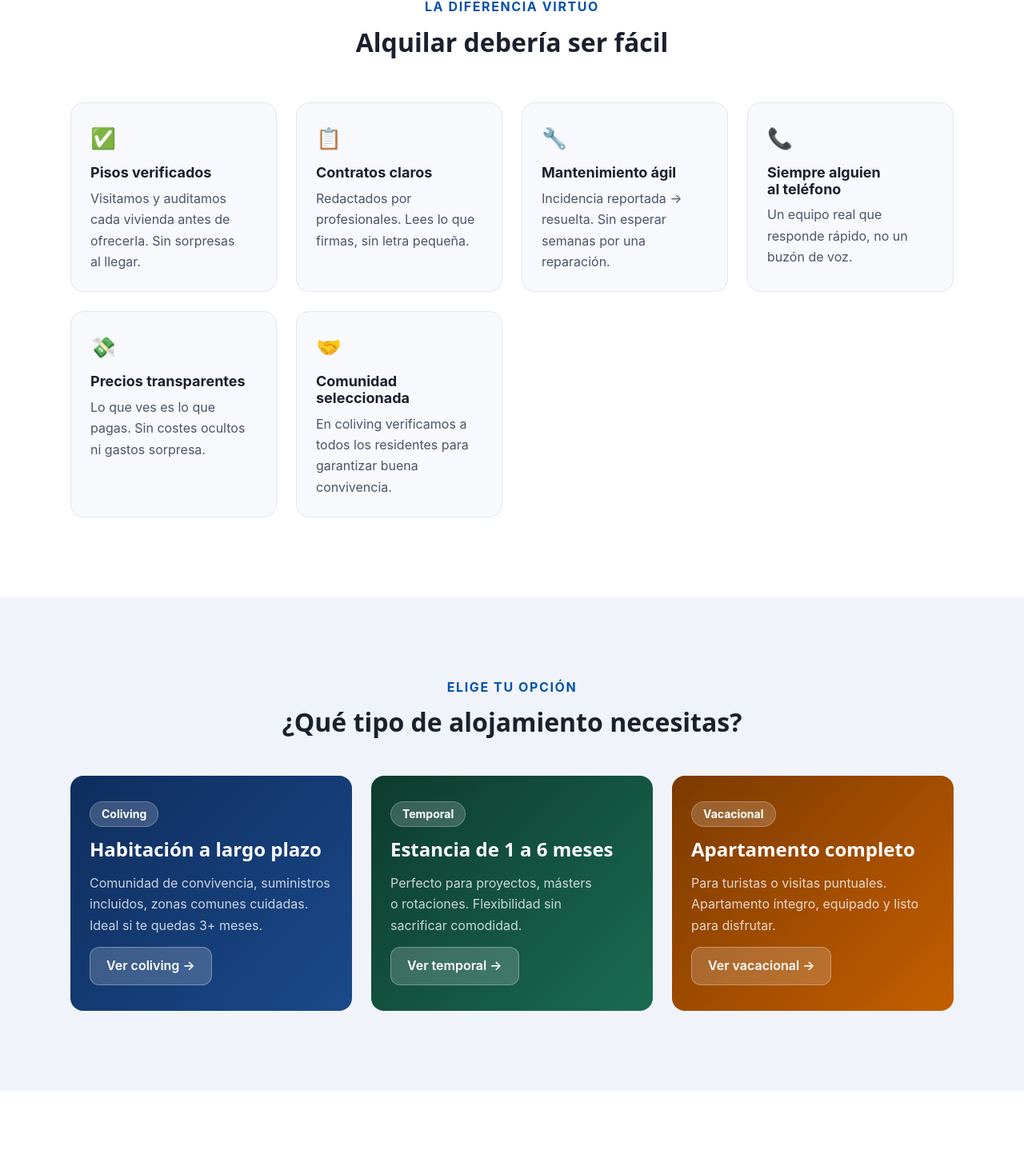
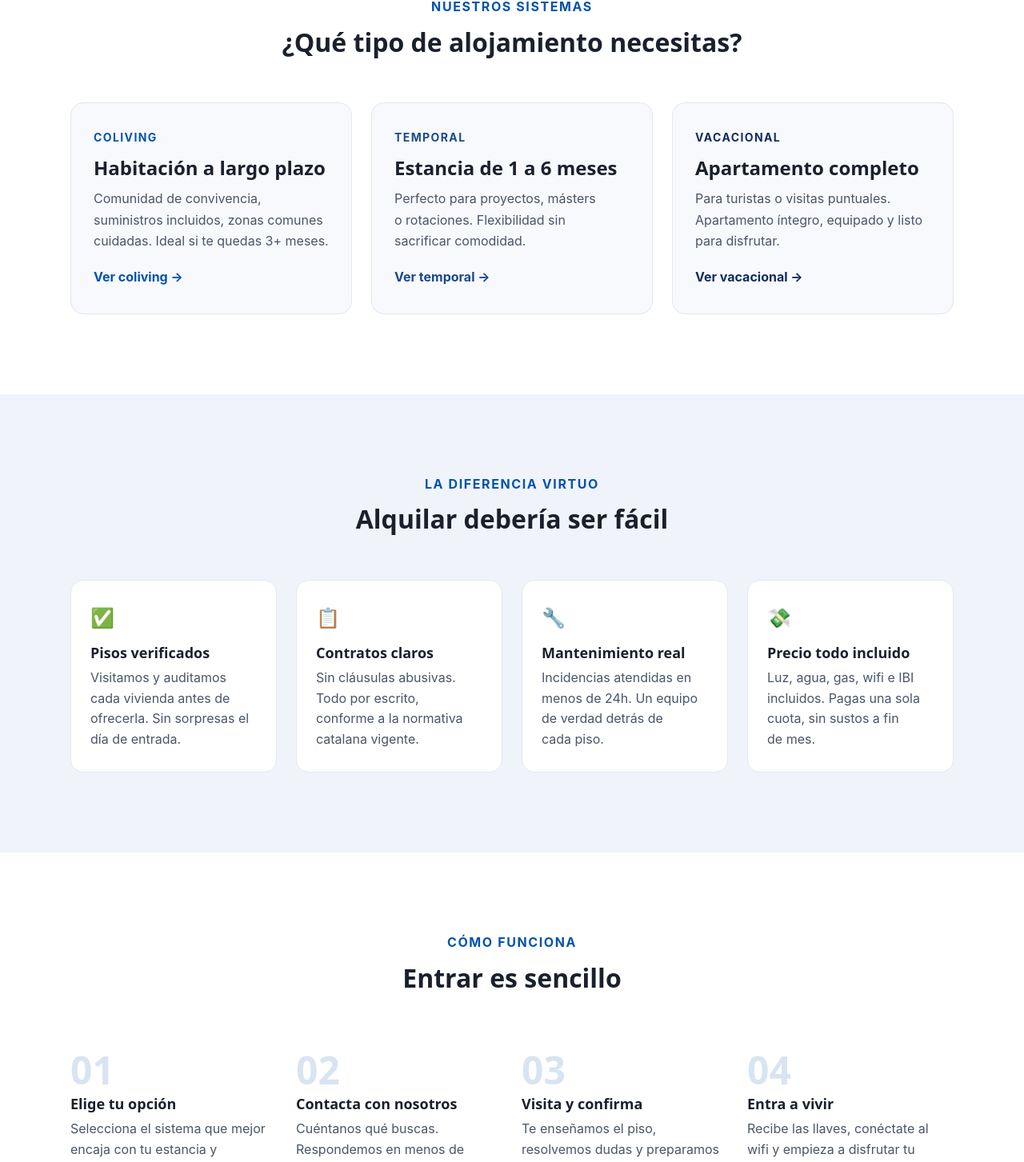
Before and after one commit to viviendasvirtuo/web-viviendasvirtuo, a Next.js app: page /inquilinos in a window 1280 px wide. Shown: the part 859-2312 px from the top of the page at 80% size. Built offline with nearby package versions, Linux system fonts and the light colour scheme; a web font is replaced by a local one.

Commit message:
refactor: mueve HabitacionesDestacadas a /coliving y reordena /inquilinos
- Elimina HabitacionesDestacadas de la homepage
- Añade sección de habitaciones coliving en /coliving (entre Para quién y Otros sistemas)
- Reordena /inquilinos: Elige tu opción sube, La diferencia Virtuo baja

```diff
--- a/app/inquilinos/page.tsx
+++ b/app/inquilinos/page.tsx
@@ -29,14 +29,56 @@ export default function InquilinosPage() {
               Habitaciones y apartamentos con gestión profesional. Sin pisos mal mantenidos, sin propietarios que no cogen el teléfono. Solo calidad y tranquilidad.
             </p>
             <div style={{ display: 'flex', gap: '16px', flexWrap: 'wrap' }}>
-              <Link href="/contacto" style={{ display: 'inline-flex', alignItems: 'center', gap: '8px', background: 'white', color: '#1a2540', fontWeight: 700, padding: '14px 28px', borderRadius: 'var(--radius-lg)', textDecoration: 'none', fontSize: 'var(--text-base)' }}>Ver opciones disponibles</Link>
-              <a href="#opciones" style={{ display: 'inline-flex', alignItems: 'center', gap: '8px', border: '1.5px solid rgba(255,255,255,0.4)', color: 'white', background: 'rgba(255,255,255,0.08)', backdropFilter: 'blur(8px)', fontWeight: 600, padding: '14px 28px', borderRadius: 'var(--radius-lg)', textDecoration: 'none', fontSize: 'var(--text-base)' }}>¿Qué tipo busco?</a>
+              <a href="#opciones" style={{ display: 'inline-flex', alignItems: 'center', gap: '8px', background: 'white', color: '#1a2540', fontWeight: 700, padding: '14px 28px', borderRadius: 'var(--radius-lg)', textDecoration: 'none', fontSize: 'var(--text-base)' }}>Ver opciones disponibles</a>
+              <Link href="/contacto" style={{ display: 'inline-flex', alignItems: 'center', gap: '8px', border: '1.5px solid rgba(255,255,255,0.4)', color: 'white', background: 'rgba(255,255,255,0.08)', backdropFilter: 'blur(8px)', fontWeight: 600, padding: '14px 28px', borderRadius: 'var(--radius-lg)', textDecoration: 'none', fontSize: 'var(--text-base)' }}>Contáctanos</Link>
             </div>
           </div>
         </section>
 
-        {/* POR QUÉ VIRTUO */}
-        <section style={{ padding: 'clamp(60px,8vw,100px) 0', background: 'var(--color-bg)' }}>
+        {/* ELIGE TU OPCIÓN — primera sección, ancla #opciones */}
+        <section id="opciones" style={{ padding: 'clamp(60px,8vw,100px) 0', background: 'var(--color-bg)' }}>
+          <div className="container">
+            <div style={{ textAlign: 'center', marginBottom: '56px' }}>
+              <p style={{ color: 'var(--color-primary)', fontWeight: 700, fontSize: 'var(--text-sm)', letterSpacing: '0.1em', textTransform: 'uppercase', marginBottom: '12px' }}>Nuestros sistemas</p>
+              <h2 style={{ fontFamily: 'var(--font-display)', fontSize: 'clamp(1.6rem,2.5vw,2.2rem)', fontWeight: 800, color: 'var(--color-text)', lineHeight: 1.2 }}>¿Qué tipo de alojamiento necesitas?</h2>
+            </div>
+            <div style={{ display: 'grid', gridTemplateColumns: 'repeat(auto-fit, minmax(min(300px,100%), 1fr))', gap: '24px' }}>
+              {[
+                {
+                  label: 'Coliving',
+                  subtitle: 'Habitación a largo plazo',
+                  desc: 'Comunidad de convivencia, suministros incluidos, zonas comunes cuidadas. Ideal si te quedas 3+ meses.',
+                  href: '/coliving',
+                  color: '#0453ab',
+                },
+                {
+                  label: 'Temporal',
+                  subtitle: 'Estancia de 1 a 6 meses',
+                  desc: 'Perfecto para proyectos, másters o rotaciones. Flexibilidad sin sacrificar comodidad.',
+                  href: '/temporal',
+                  color: '#1a4a8a',
+                },
+                {
+                  label: 'Vacacional',
+                  subtitle: 'Apartamento completo',
+                  desc: 'Para turistas o visitas puntuales. Apartamento íntegro, equipado y listo para disfrutar.',
+                  href: '/vacacional',
+                  color: '#0f2d5e',
+                },
+              ].map((op) => (
+                <div key={op.label} style={{ background: 'var(--color-surface)', border: '1px solid var(--color-border)', borderRadius: 'var(--radius-xl)', padding: '32px 28px', display: 'flex', flexDirection: 'column', gap: '12px' }}>
+                  <p style={{ color: op.color, fontWeight: 700, fontSize: 'var(--text-xs)', letterSpacing: '0.1em', textTransform: 'uppercase', margin: 0 }}>{op.label}</p>
+                  <h3 style={{ fontFamily: 'var(--font-display)', fontSize: 'var(--text-lg)', fontWeight: 800, color: 'var(--color-text)', margin: 0 }}>{op.subtitle}</h3>
+                  <p style={{ fontSize: 'var(--text-sm)', color: 'var(--color-text-muted)', lineHeight: 1.65, margin: 0 }}>{op.desc}</p>
+                  <Link href={op.href} style={{ marginTop: 'auto', paddingTop: '8px', color: op.color, fontWeight: 700, fontSize: 'var(--text-sm)', textDecoration: 'none' }}>Ver {op.label.toLowerCase()} →</Link>
+                </div>
+              ))}
+            </div>
+          </div>
+        </section>
+
+        {/* LA DIFERENCIA VIRTUO */}
+        <section style={{ padding: 'clamp(60px,8vw,100px) 0', background: '#f0f4fa' }}>
           <div className="container">
             <div style={{ textAlign: 'center', marginBottom: '56px' }}>
               <p style={{ color: 'var(--color-primary)', fontWeight: 700, fontSize: 'var(--text-sm)', letterSpacing: '0.1em', textTransform: 'uppercase', marginBottom: '12px' }}>La diferencia Virtuo</p>
@@ -44,53 +86,15 @@ export default function InquilinosPage() {
             </div>
             <div style={{ display: 'grid', gridTemplateColumns: 'repeat(auto-fit, minmax(240px,1fr))', gap: '24px' }}>
               {[
-                { icon: '✅', title: 'Pisos verificados', desc: 'Visitamos y auditamos cada vivienda antes de ofrecerla. Sin sorpresas al llegar.' },
-                { icon: '📋', title: 'Contratos claros', desc: 'Redactados por profesionales. Lees lo que firmas, sin letra pequeña.' },
-                { icon: '🔧', title: 'Mantenimiento ágil', desc: 'Incidencia reportada → resuelta. Sin esperar semanas por una reparación.' },
-                { icon: '📞', title: 'Siempre alguien al teléfono', desc: 'Un equipo real que responde rápido, no un buzón de voz.' },
-                { icon: '💸', title: 'Precios transparentes', desc: 'Lo que ves es lo que pagas. Sin costes ocultos ni gastos sorpresa.' },
-                { icon: '🤝', title: 'Comunidad seleccionada', desc: 'En coliving verificamos a todos los residentes para garantizar buena convivencia.' },
-              ].map((item, i) => (
-                <div key={i} style={{ background: 'var(--color-surface)', border: '1px solid var(--color-border)', borderRadius: 'var(--radius-xl)', padding: '24px' }}>
-                  <div style={{ fontSize: '1.6rem', marginBottom: '12px' }}>{item.icon}</div>
-                  <h3 style={{ fontWeight: 700, fontSize: 'var(--text-base)', color: 'var(--color-text)', marginBottom: '8px' }}>{item.title}</h3>
-                  <p style={{ fontSize: 'var(--text-sm)', color: 'var(--color-text-muted)', lineHeight: 1.65, margin: 0 }}>{item.desc}</p>
-                </div>
-              ))}
-            </div>
-          </div>
-        </section>
-
-        {/* ELIGE TU OPCIÓN */}
-        <section id="opciones" style={{ padding: 'clamp(60px,8vw,100px) 0', background: '#f0f4fa' }}>
-          <div className="container">
-            <div style={{ textAlign: 'center', marginBottom: '48px' }}>
-              <p style={{ color: 'var(--color-primary)', fontWeight: 700, fontSize: 'var(--text-sm)', letterSpacing: '0.1em', textTransform: 'uppercase', marginBottom: '12px' }}>Elige tu opción</p>
-              <h2 style={{ fontFamily: 'var(--font-display)', fontSize: 'clamp(1.6rem,2.5vw,2.2rem)', fontWeight: 800, color: 'var(--color-text)' }}>¿Qué tipo de alojamiento necesitas?</h2>
-            </div>
-            <div style={{ display: 'grid', gridTemplateColumns: 'repeat(auto-fit, minmax(280px,1fr))', gap: '24px' }}>
-              {[
-                {
-                  bg: 'linear-gradient(135deg, #0f2d5e, #1a4a8a)', badge: 'Coliving',
-                  title: 'Habitación a largo plazo', desc: 'Comunidad de convivencia, suministros incluidos, zonas comunes cuidadas. Ideal si te quedas 3+ meses.',
-                  href: '/coliving', cta: 'Ver coliving',
-                },
-                {
-                  bg: 'linear-gradient(135deg, #0d3b2e, #1a6b52)', badge: 'Temporal',
-                  title: 'Estancia de 1 a 6 meses', desc: 'Perfecto para proyectos, másters o rotaciones. Flexibilidad sin sacrificar comodidad.',
-                  href: '/temporal', cta: 'Ver temporal',
-                },
-                {
-                  bg: 'linear-gradient(135deg, #7c3a00, #c45e00)', badge: 'Vacacional',
-                  title: 'Apartamento completo', desc: 'Para turistas o visitas puntuales. Apartamento íntegro, equipado y listo para disfrutar.',
-                  href: '/vacacional', cta: 'Ver vacacional',
-                },
-              ].map((s) => (
-                <div key={s.href} style={{ background: s.bg, borderRadius: 'var(--radius-xl)', padding: '32px 24px', display: 'flex', flexDirection: 'column', gap: '14px' }}>
-                  <span style={{ display: 'inline-block', background: 'rgba(255,255,255,0.18)', border: '1px solid rgba(255,255,255,0.25)', borderRadius: '999px', padding: '4px 14px', fontSize: 'var(--text-xs)', fontWeight: 700, color: 'white', alignSelf: 'flex-start' }}>{s.badge}</span>
-                  <h3 style={{ fontFamily: 'var(--font-display)', fontSize: 'var(--text-lg)', fontWeight: 800, color: 'white', lineHeight: 1.2 }}>{s.title}</h3>
-                  <p style={{ color: 'rgba(255,255,255,0.78)', fontSize: 'var(--text-sm)', lineHeight: 1.65, flex: 1 }}>{s.desc}</p>
-                  <Link href={s.href} style={{ display: 'inline-flex', alignItems: 'center', background: 'rgba(255,255,255,0.18)', border: '1px solid rgba(255,255,255,0.3)', borderRadius: 'var(--radius-lg)', padding: '10px 20px', color: 'white', fontSize: 'var(--text-sm)', fontWeight: 600, textDecoration: 'none', alignSelf: 'flex-start' }}>{s.cta} →</Link>
+                { icon: '✅', title: 'Pisos verificados', desc: 'Visitamos y auditamos cada vivienda antes de ofrecerla. Sin sorpresas el día de entrada.' },
+                { icon: '📋', title: 'Contratos claros', desc: 'Sin cláusulas abusivas. Todo por escrito, conforme a la normativa catalana vigente.' },
+                { icon: '🔧', title: 'Mantenimiento real', desc: 'Incidencias atendidas en menos de 24h. Un equipo de verdad detrás de cada piso.' },
+                { icon: '💸', title: 'Precio todo incluido', desc: 'Luz, agua, gas, wifi e IBI incluidos. Pagas una sola cuota, sin sustos a fin de mes.' },
+              ].map((item) => (
+                <div key={item.title} style={{ background: 'white', borderRadius: 'var(--radius-xl)', padding: '28px 24px', border: '1px solid var(--color-border)' }}>
+                  <div style={{ fontSize: '1.5rem', marginBottom: '14px' }}>{item.icon}</div>
+                  <h3 style={{ fontFamily: 'var(--font-display)', fontSize: 'var(--text-base)', fontWeight: 700, color: 'var(--color-text)', marginBottom: '8px' }}>{item.title}</h3>
+                  <p style={{ fontSize: 'var(--text-sm)', color: 'var(--color-text-muted)', lineHeight: 1.6, margin: 0 }}>{item.desc}</p>
                 </div>
               ))}
             </div>
@@ -100,31 +104,32 @@ export default function InquilinosPage() {
         {/* PROCESO */}
         <section style={{ padding: 'clamp(60px,8vw,100px) 0', background: 'var(--color-bg)' }}>
           <div className="container">
-            <div style={{ textAlign: 'center', marginBottom: '48px' }}>
-              <h2 style={{ fontFamily: 'var(--font-display)', fontSize: 'clamp(1.6rem,2.5vw,2.2rem)', fontWeight: 800, color: 'var(--color-text)', lineHeight: 1.2 }}>Del contacto a las llaves en tu mano</h2>
+            <div style={{ textAlign: 'center', marginBottom: '56px' }}>
+              <p style={{ color: 'var(--color-primary)', fontWeight: 700, fontSize: 'var(--text-sm)', letterSpacing: '0.1em', textTransform: 'uppercase', marginBottom: '12px' }}>Cómo funciona</p>
+              <h2 style={{ fontFamily: 'var(--font-display)', fontSize: 'clamp(1.6rem,2.5vw,2.2rem)', fontWeight: 800, color: 'var(--color-text)', lineHeight: 1.2 }}>Entrar es sencillo</h2>
             </div>
-            <div style={{ display: 'grid', gridTemplateColumns: 'repeat(auto-fit, minmax(180px,1fr))', gap: '16px' }}>
+            <div style={{ display: 'grid', gridTemplateColumns: 'repeat(auto-fit, minmax(200px,1fr))', gap: '24px', counterReset: 'steps' }}>
               {[
-                { step: '1', title: 'Nos escribes', desc: 'Cuéntanos lo que buscas: tipo, fechas, zona, presupuesto.' },
-                { step: '2', title: 'Te mostramos opciones', desc: 'En menos de 24h te enviamos las habitaciones o pisos disponibles.' },
-                { step: '3', title: 'Visita y reserva', desc: 'Visita virtual o presencial. Si te gusta, reservas con garantías.' },
-                { step: '4', title: 'Entras a vivir', desc: 'Firma digital, llaves en mano. Bienvenido/a.' },
-              ].map((item, i) => (
-                <div key={i} style={{ display: 'flex', flexDirection: 'column', alignItems: 'center', textAlign: 'center', padding: '28px 16px' }}>
-                  <div style={{ width: '48px', height: '48px', borderRadius: '50%', background: 'var(--color-primary)', color: 'white', display: 'flex', alignItems: 'center', justifyContent: 'center', fontFamily: 'var(--font-display)', fontWeight: 800, fontSize: 'var(--text-lg)', marginBottom: '16px' }}>{item.step}</div>
-                  <h3 style={{ fontWeight: 700, fontSize: 'var(--text-base)', color: 'var(--color-text)', marginBottom: '8px' }}>{item.title}</h3>
-                  <p style={{ fontSize: 'var(--text-sm)', color: 'var(--color-text-muted)', lineHeight: 1.65, margin: 0 }}>{item.desc}</p>
+                { paso: '01', title: 'Elige tu opción', desc: 'Selecciona el sistema que mejor encaja con tu estancia y necesidades.' },
+                { paso: '02', title: 'Contacta con nosotros', desc: 'Cuéntanos qué buscas. Respondemos en menos de 2 horas.' },
+                { paso: '03', title: 'Visita y confirma', desc: 'Te enseñamos el piso, resolvemos dudas y preparamos el contrato.' },
+                { paso: '04', title: 'Entra a vivir', desc: 'Recibe las llaves, conéctate al wifi y empieza a disfrutar tu nuevo hogar.' },
+              ].map((s) => (
+                <div key={s.paso} style={{ position: 'relative', paddingTop: '16px' }}>
+                  <div style={{ fontFamily: 'var(--font-display)', fontSize: '3rem', fontWeight: 900, color: 'var(--color-primary)', opacity: 0.15, lineHeight: 1, marginBottom: '8px' }}>{s.paso}</div>
+                  <h3 style={{ fontFamily: 'var(--font-display)', fontSize: 'var(--text-base)', fontWeight: 700, color: 'var(--color-text)', marginBottom: '8px' }}>{s.title}</h3>
+                  <p style={{ fontSize: 'var(--text-sm)', color: 'var(--color-text-muted)', lineHeight: 1.6, margin: 0 }}>{s.desc}</p>
                 </div>
               ))}
             </div>
           </div>
         </section>
 
-        {/* CTA */}
-        <section style={{ padding: 'clamp(60px,8vw,100px) 0', background: 'linear-gradient(135deg, #1a2540, #2a3f6e)', textAlign: 'center' }}>
+        {/* CTA FINAL */}
+        <section style={{ padding: 'clamp(60px,8vw,100px) 0', background: 'linear-gradient(135deg, #1a2540 0%, #2a3f6e 100%)', textAlign: 'center' }}>
           <div className="container">
-            <h2 style={{ fontFamily: 'var(--font-display)', fontSize: 'clamp(1.6rem,3vw,2.2rem)', fontWeight: 800, color: 'white', marginBottom: '16px' }}>¿Buscas habitación en Barcelona?</h2>
-            <p style={{ color: 'rgba(255,255,255,0.75)', fontSize: 'var(--text-lg)', maxWidth: '460px', margin: '0 auto 36px', lineHeight: 1.7 }}>Cuéntanos lo que necesitas y te respondemos en menos de 24 horas.</p>
+            <h2 style={{ fontFamily: 'var(--font-display)', fontSize: 'clamp(1.6rem,3vw,2.2rem)', fontWeight: 800, color: 'white', marginBottom: '16px' }}>¿Listo para encontrar tu hogar?</h2>
+            <p style={{ color: 'rgba(255,255,255,0.75)', fontSize: 'var(--text-lg)', maxWidth: '460px', margin: '0 auto 36px', lineHeight: 1.7 }}>Escríbenos y te ayudamos a encontrar la opción perfecta para ti en Barcelona.</p>
             <Link href="/contacto" style={{ display: 'inline-flex', alignItems: 'center', background: 'white', color: '#1a2540', fontWeight: 700, padding: '14px 32px', borderRadius: 'var(--radius-lg)', textDecoration: 'none', fontSize: 'var(--text-base)' }}>Contactar ahora</Link>
           </div>
         </section>
--- a/app/page.tsx
+++ b/app/page.tsx
@@ -4,7 +4,6 @@ import Header from '@/components/Header';
 import Hero from '@/components/Hero';
 import LogoBar from '@/components/LogoBar';
 import Sistemas from '@/components/Sistemas';
-import HabitacionesDestacadas from '@/components/HabitacionesDestacadas';
 import Propietarios from '@/components/Propietarios';
 import Inquilinos from '@/components/Inquilinos';
 import ComoFunciona from '@/components/ComoFunciona';
@@ -21,7 +20,6 @@ export default function Home() {
         <Hero />
         <LogoBar />
         <Sistemas />
-        <HabitacionesDestacadas />
         <Propietarios />
         <Inquilinos />
         <ComoFunciona />
```
Also changed, not shown: app/coliving/page.tsx (+8 -2 lines).
